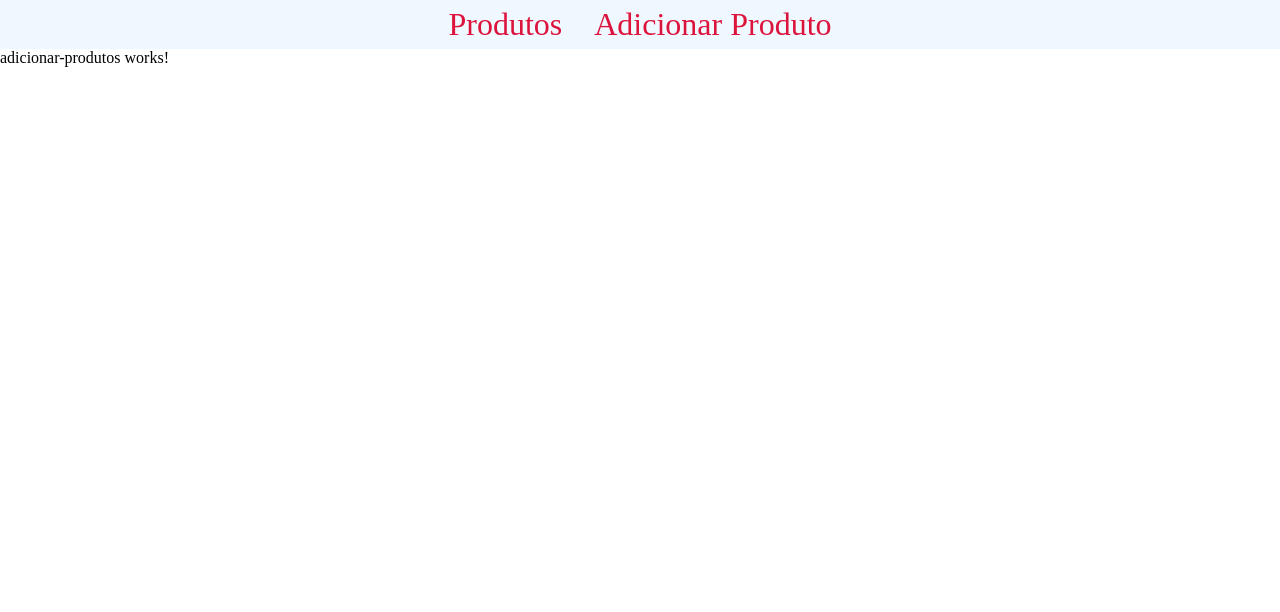
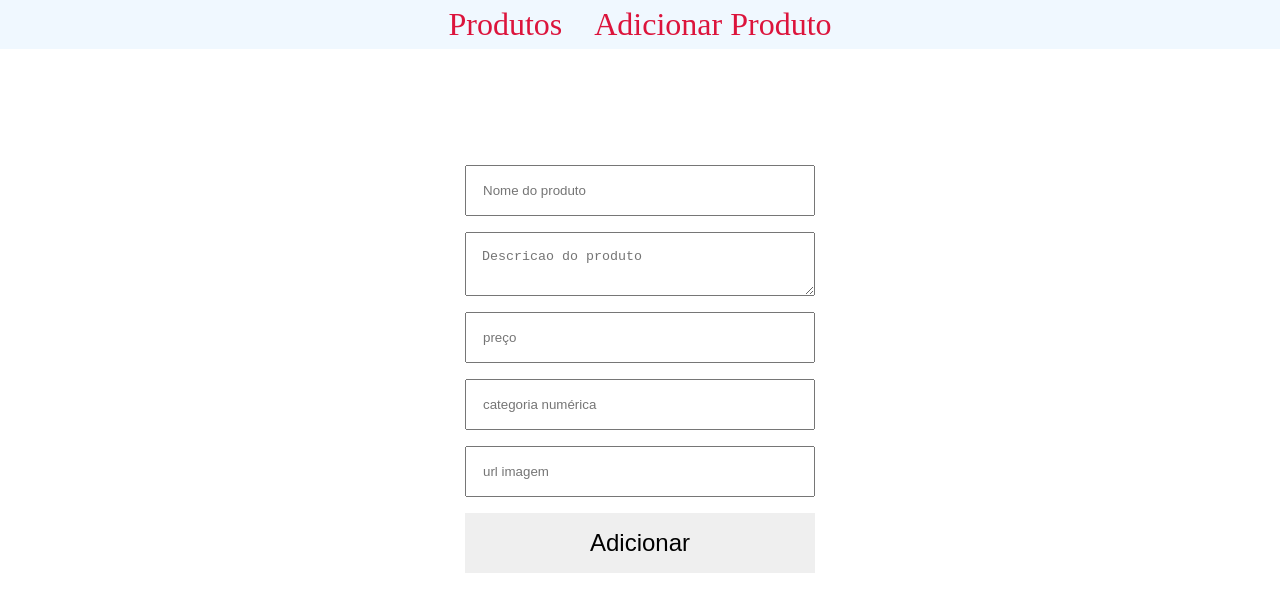
Before and after one commit to jorgenettodev/loja-virtual-fronted, an Angular app in the folder app/: page /adicionar-produto in a window 1280 px wide. Shown: the top 612 px of the page. Built offline with nearby package versions, Linux system fonts and the light colour scheme.

Commit message:
Create a view for adding a product

```diff
--- a/app/src/app/app.module.ts
+++ b/app/src/app/app.module.ts
@@ -7,6 +7,7 @@ import { NavbarComponent } from './components/shared/navbar/navbar.component';
 import { provideHttpClient } from '@angular/common/http';
 import { AdicionarProdutosComponent } from './components/views/produtos/adicionar-produtos/adicionar-produtos.component';
 import { ListagemProdutosComponent } from './components/views/produtos/listagem-produtos/listagem-produtos.component';
+import { FormsModule } from '@angular/forms';
 
 @NgModule({
   declarations: [
@@ -17,7 +18,8 @@ import { ListagemProdutosComponent } from './components/views/produtos/listagem-
   ],
   imports: [
     BrowserModule,
-    AppRoutingModule
+    AppRoutingModule,
+    FormsModule
   ],
   providers: [
     provideHttpClient()
--- a/app/src/app/components/views/produtos/adicionar-produtos/adicionar-produtos.component.css
+++ b/app/src/app/components/views/produtos/adicionar-produtos/adicionar-produtos.component.css
@@ -0,0 +1,31 @@
+.adicionar-produto {
+  display: flex;
+  flex-direction: column;
+  justify-content: center;
+  align-items: center;
+  width: 100%;
+  height: 80%;
+  gap: 1rem;
+}
+
+.adicionar-produto input, textarea {
+  width: 350px;
+  padding: 16px;
+  outline: none;
+
+}
+
+.button__adicionar {
+  padding: 16px;
+  border: none;
+  width: 350px;
+  font-size: 1.5rem;
+}
+
+.button__adicionar:hover {
+  cursor: pointer;
+}
+
+.button__adicionar:active {
+  opacity: .8;
+}
--- a/app/src/app/components/views/produtos/adicionar-produtos/adicionar-produtos.component.html
+++ b/app/src/app/components/views/produtos/adicionar-produtos/adicionar-produtos.component.html
@@ -1 +1,8 @@
-<p>adicionar-produtos works!</p>
+<div class="adicionar-produto">
+  <input type="text" placeholder="Nome do produto" [(ngModel)]="nome">
+  <textarea placeholder="Descricao do produto" [(ngModel)]="descricao"></textarea>
+  <input type="number" placeholder="preço" [(ngModel)]="preco">
+  <input type="number" placeholder="categoria numérica" [(ngModel)]="categoria">
+  <input type="text" placeholder="url imagem" [(ngModel)]="url_imagem">
+  <button (click)="exibeNome()" class="button__adicionar">Adicionar</button>
+</div>
--- a/app/src/app/components/views/produtos/adicionar-produtos/adicionar-produtos.component.ts
+++ b/app/src/app/components/views/produtos/adicionar-produtos/adicionar-produtos.component.ts
@@ -1,3 +1,4 @@
+import { HttpClient } from '@angular/common/http';
 import { Component } from '@angular/core';
 
 @Component({
@@ -6,5 +7,23 @@ import { Component } from '@angular/core';
   styleUrl: './adicionar-produtos.component.css'
 })
 export class AdicionarProdutosComponent {
+  public nome!: string;
+  public preco!: number;
+  public categoria!: number;
+  public descricao!: string;
+  public url_imagem!: string;
 
+  constructor(private http: HttpClient) {
+
+  }
+
+
+  public baseUrl: string = "http://localhost:8080/produtos"
+
+  public exibeNome() {
+    console.table({
+      nome: this.nome,
+      preco: this.preco
+    })
+  }
 }
--- a/app/src/app/models/produto.ts
+++ b/app/src/app/models/produto.ts
@@ -4,6 +4,7 @@ export class Produto {
   public descricao: string;
   public preco: number;
   public url_imagem: string;
+  public categoria!: number;
 
   constructor(nome: string,
               descricao: string,
--- a/app/src/styles.css
+++ b/app/src/styles.css
@@ -4,3 +4,8 @@
   box-sizing: border-box;
   text-decoration: none;
 }
+
+body,html {
+  height: 100%;
+  width: 100%;
+}
```
